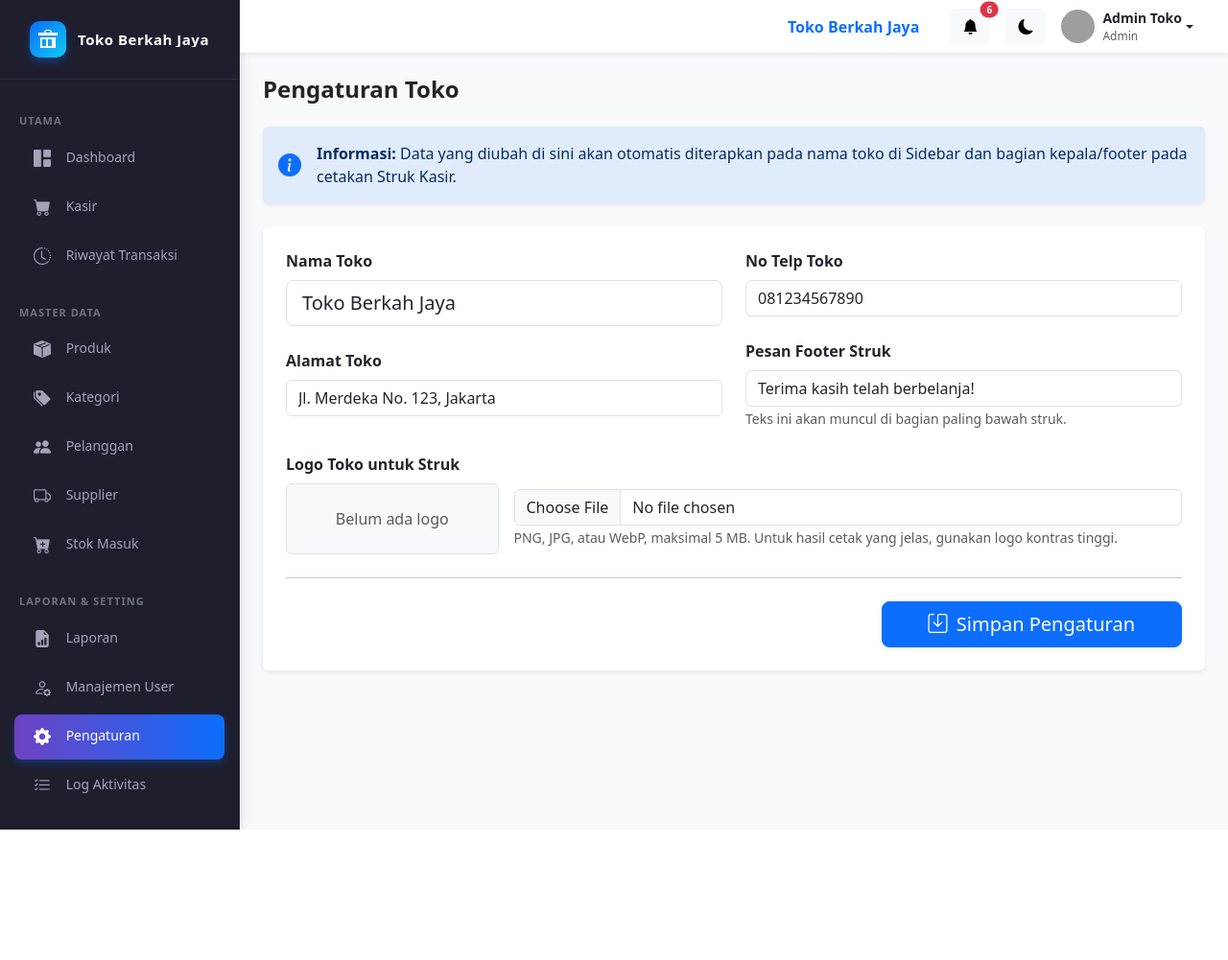
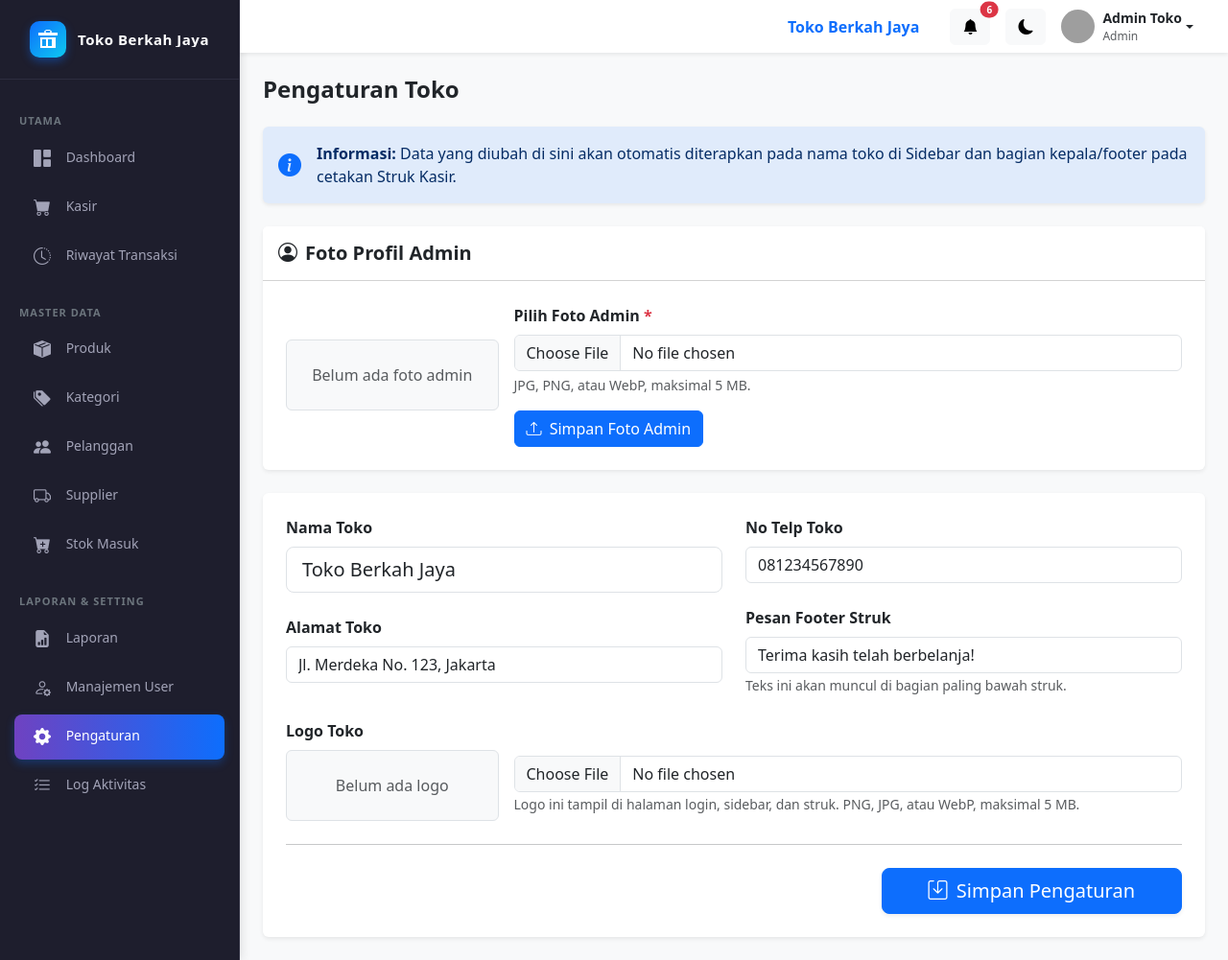
Before and after one commit to Fauzan-psht/pos-app, a Laravel app: page /settings in a window 1280 px wide. Shown: the whole page at 96% size. Before the commit the page ends 865 px from the top, so only its background shows below. Run offline with Laravel 12, Linux system fonts and the light colour scheme; a user stored in the database is signed in; data comes from the database, SQL or seed files in the repository; some libraries are stand-ins or nearby versions; grey boxes are pictures that could not be loaded.

Commit message:
Show uploaded profile and store images
Render stored images in the dashboard and preserve the photo upload flow.

Co-authored-by: Copilot <223556219+Copilot@users.noreply.github.com>

```diff
--- a/app/Http/Controllers/SettingController.php
+++ b/app/Http/Controllers/SettingController.php
@@ -21,9 +21,10 @@ class SettingController extends Controller implements HasMiddleware
     public function index(ImageService $imageService): View
     {
         $settings = Setting::all()->pluck('value', 'key');
+        $profilePhotoUrl = $imageService->url(auth()->user()->photo, ImageType::Profile);
         $storeLogoUrl = $imageService->url($settings['store_logo'] ?? null, ImageType::StoreLogo);
 
-        return view('settings.index', compact('settings', 'storeLogoUrl'));
+        return view('settings.index', compact('settings', 'profilePhotoUrl', 'storeLogoUrl'));
     }
 
     public function update(Request $request, ImageService $imageService): RedirectResponse
--- a/resources/views/auth/login.blade.php
+++ b/resources/views/auth/login.blade.php
@@ -114,15 +114,16 @@
         // Ambil data dari database
         $loginLogo = \App\Models\Setting::get('store_logo');
         $loginStoreName = \App\Models\Setting::get('store_name', 'POS App');
+        $loginLogoUrl = app(\App\Services\ImageService::class)->url($loginLogo, \App\Enums\ImageType::StoreLogo);
     @endphp
 
     <div class="card login-card">
         <div class="login-header text-center">
 
             <div class="store-icon">
-                @if($loginLogo && file_exists(public_path('images/settings/' . $loginLogo)))
+                @if($loginLogoUrl)
                     <!-- Kalau logo udah di-upload, tampilin gambarnya -->
-                    <img src="{{ asset('images/settings/' . $loginLogo) }}" alt="Logo Toko">
+                    <img src="{{ $loginLogoUrl }}" alt="Logo Toko">
                 @else
                     <!-- Kalau belum ada logo, tampilin SVG default -->
                     <svg xmlns="http://www.w3.org/2000/svg" viewBox="0 0 24 24">
--- a/resources/views/partials/navbar.blade.php
+++ b/resources/views/partials/navbar.blade.php
@@ -49,9 +49,11 @@
 
             <div class="dropdown">
                 <a href="#" class="d-flex align-items-center text-decoration-none dropdown-toggle text-dark" data-bs-toggle="dropdown">
-                    <!-- FOTO PROFIL: LANGSUNG PAKE ASSET TANPA FILE_EXISTS -->
-                    @if(auth()->user()->photo)
-                        <img src="{{ asset('images/profiles/' . auth()->user()->photo) }}?t={{ time() }}" class="rounded-circle object-fit-cover me-2" style="width: 35px; height: 35px; border: 2px solid #0d6efd;">
+                    @php
+                        $profilePhotoUrl = app(\App\Services\ImageService::class)->url(auth()->user()->photo, \App\Enums\ImageType::Profile);
+                    @endphp
+                    @if($profilePhotoUrl)
+                        <img id="navbar-profile-photo" src="{{ $profilePhotoUrl }}?t={{ time() }}" class="rounded-circle object-fit-cover me-2" style="width: 35px; height: 35px; border: 2px solid #0d6efd;" alt="Foto profil {{ auth()->user()->name }}">
                     @else
                         <img src="https://ui-avatars.com/api/?name={{ urlencode(auth()->user()->name) }}&background=0D6EFD&color=fff" class="rounded-circle me-2" style="width: 35px; height: 35px;">
                     @endif
--- a/resources/views/partials/sidebar.blade.php
+++ b/resources/views/partials/sidebar.blade.php
@@ -88,10 +88,11 @@
         <div class="logo-box">
             @php
                 $sidebarLogo = \App\Models\Setting::get('store_logo');
+                $sidebarLogoUrl = app(\App\Services\ImageService::class)->url($sidebarLogo, \App\Enums\ImageType::StoreLogo);
             @endphp
 
-            @if($sidebarLogo && file_exists(public_path('images/settings/' . $sidebarLogo)))
-                <img src="{{ asset('images/settings/' . $sidebarLogo) }}" alt="Logo Toko">
+            @if($sidebarLogoUrl)
+                <img id="sidebar-store-logo" src="{{ $sidebarLogoUrl }}" alt="Logo Toko">
             @else
                 <svg xmlns="http://www.w3.org/2000/svg" viewBox="0 0 24 24" style="width: 24px; height: 24px; fill: #ffffff;">
                     <path d="M2 5h20v3H2V5zm2 5h16v11H4V10zm2 2v7h4v-7H6zm6 0v7h4v-7h-4z"/>
--- a/resources/views/settings/index.blade.php
+++ b/resources/views/settings/index.blade.php
@@ -10,6 +10,49 @@
         <i class="bi bi-info-circle-fill fs-4 me-3 text-primary"></i>
         <div>
             <strong>Informasi:</strong> Data yang diubah di sini akan otomatis diterapkan pada nama toko di Sidebar dan bagian kepala/footer pada cetakan Struk Kasir.
+        </div>
+    </div>
+
+    <div class="card border-0 shadow-sm mb-4">
+        <div class="card-header bg-white py-3">
+            <h5 class="fw-bold mb-0"><i class="bi bi-person-circle me-2"></i>Foto Profil Admin</h5>
+        </div>
+        <div class="card-body p-4">
+            <form id="profile-photo-form" action="{{ route('profile.photo') }}" method="POST" enctype="multipart/form-data">
+                @csrf
+                <input type="hidden" name="image_type" value="{{ \App\Enums\ImageType::Profile->value }}">
+
+                <div class="row g-3 align-items-center">
+                    <div class="col-md-3 text-center">
+                        <img
+                            id="admin-photo-preview"
+                            src="{{ $profilePhotoUrl ?? '' }}"
+                            alt="Pratinjau foto profil admin"
+                            class="rounded-circle shadow-sm {{ $profilePhotoUrl ? '' : 'd-none' }}"
+                            style="width: 110px; height: 110px; object-fit: cover;"
+                        >
+                        <div id="admin-photo-placeholder" class="p-4 bg-light rounded border text-muted {{ $profilePhotoUrl ? 'd-none' : '' }}">
+                            Belum ada foto admin
+                        </div>
+                    </div>
+                    <div class="col-md-9">
+                        <label for="admin-photo" class="form-label fw-bold">Pilih Foto Admin</label>
+                        <input
+                            type="file"
+                            id="admin-photo"
+                            name="photo"
+                            class="form-control @error('photo') is-invalid @enderror"
+                            accept="image/jpeg,image/png,image/webp"
+                            required
+                        >
+                        @error('photo') <div class="invalid-feedback">{{ $message }}</div> @enderror
+                        <small class="form-text text-muted d-block mb-3">JPG, PNG, atau WebP, maksimal 5 MB.</small>
+                        <button type="submit" class="btn btn-primary">
+                            <i class="bi bi-upload me-1"></i> Simpan Foto Admin
+                        </button>
+                    </div>
+                </div>
+            </form>
         </div>
     </div>
 
@@ -54,7 +97,7 @@
                 </div>
 
                 <div class="mb-4">
-                    <label for="store-logo" class="form-label fw-bold">Logo Toko untuk Struk</label>
+                    <label for="store-logo" class="form-label fw-bold">Logo Toko</label>
                     <input type="hidden" name="image_type" value="{{ \App\Enums\ImageType::StoreLogo->value }}">
                     <div class="row g-3 align-items-center">
                         <div class="col-md-3 text-center">
@@ -77,7 +120,7 @@
                                 class="form-control @error('store_logo') is-invalid @enderror"
                                 accept="image/jpeg,image/png,image/webp"
                             >
-                            <small class="form-text text-muted">PNG, JPG, atau WebP, maksimal 5 MB. Untuk hasil cetak yang jelas, gunakan logo kontras tinggi.</small>
+                            <small class="form-text text-muted">Logo ini tampil di halaman login, sidebar, dan struk. PNG, JPG, atau WebP, maksimal 5 MB.</small>
                             @error('store_logo') <div class="invalid-feedback">{{ $message }}</div> @enderror
                         </div>
                     </div>
@@ -97,6 +140,18 @@
 
 @push('scripts')
     <script>
+        document.getElementById('admin-photo').addEventListener('change', function (event) {
+            const file = event.target.files[0];
+            if (!file) {
+                return;
+            }
+
+            const preview = document.getElementById('admin-photo-preview');
+            preview.src = URL.createObjectURL(file);
+            preview.classList.remove('d-none');
+            document.getElementById('admin-photo-placeholder').classList.add('d-none');
+        });
+
         document.getElementById('store-logo').addEventListener('change', function (event) {
             const file = event.target.files[0];
             if (!file) {
```
Also changed, not shown: app/Http/Controllers/ProfileController.php (+12 -22 lines), tests/Feature/AdminProfilePhotoTest.php (added, +105 -0 lines).
